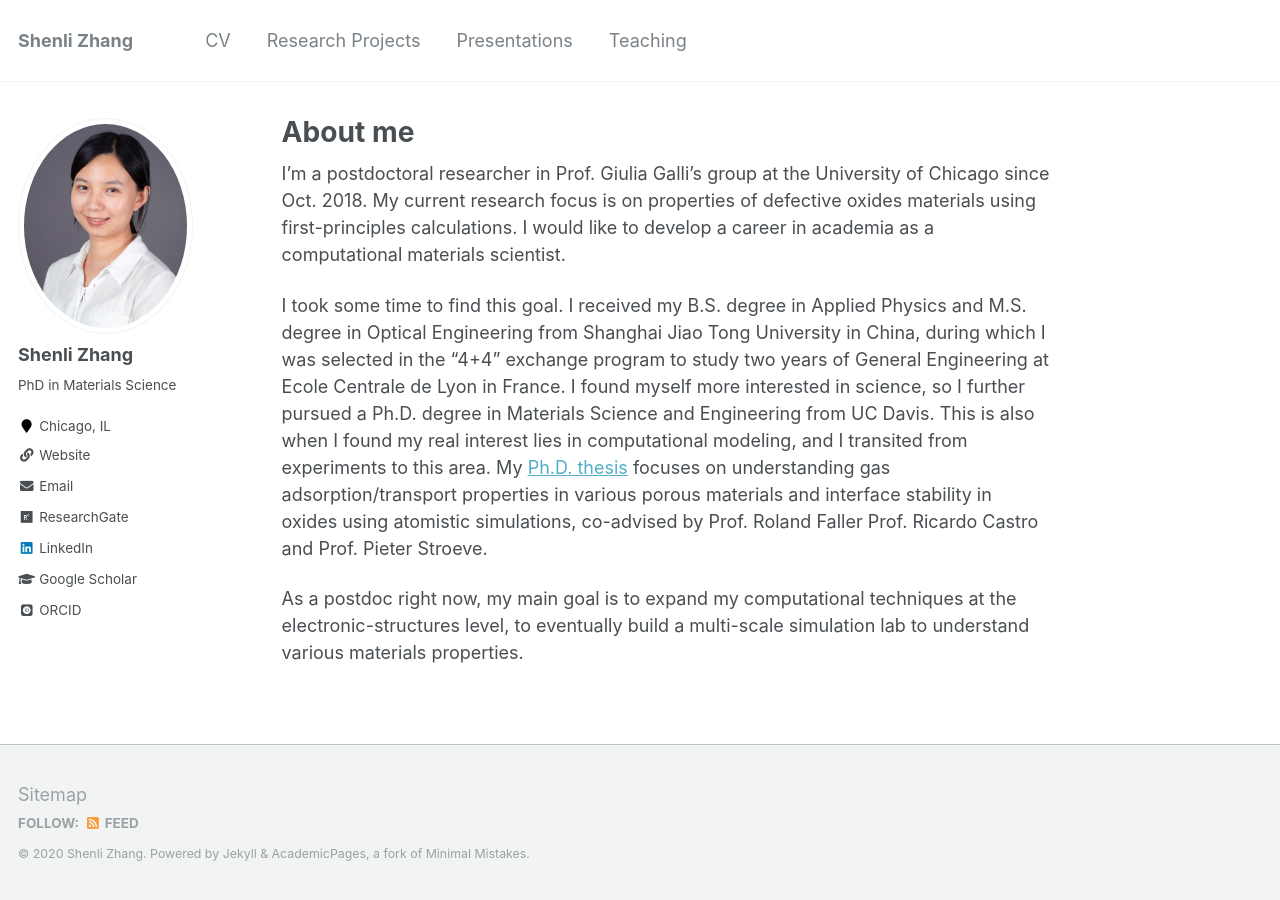
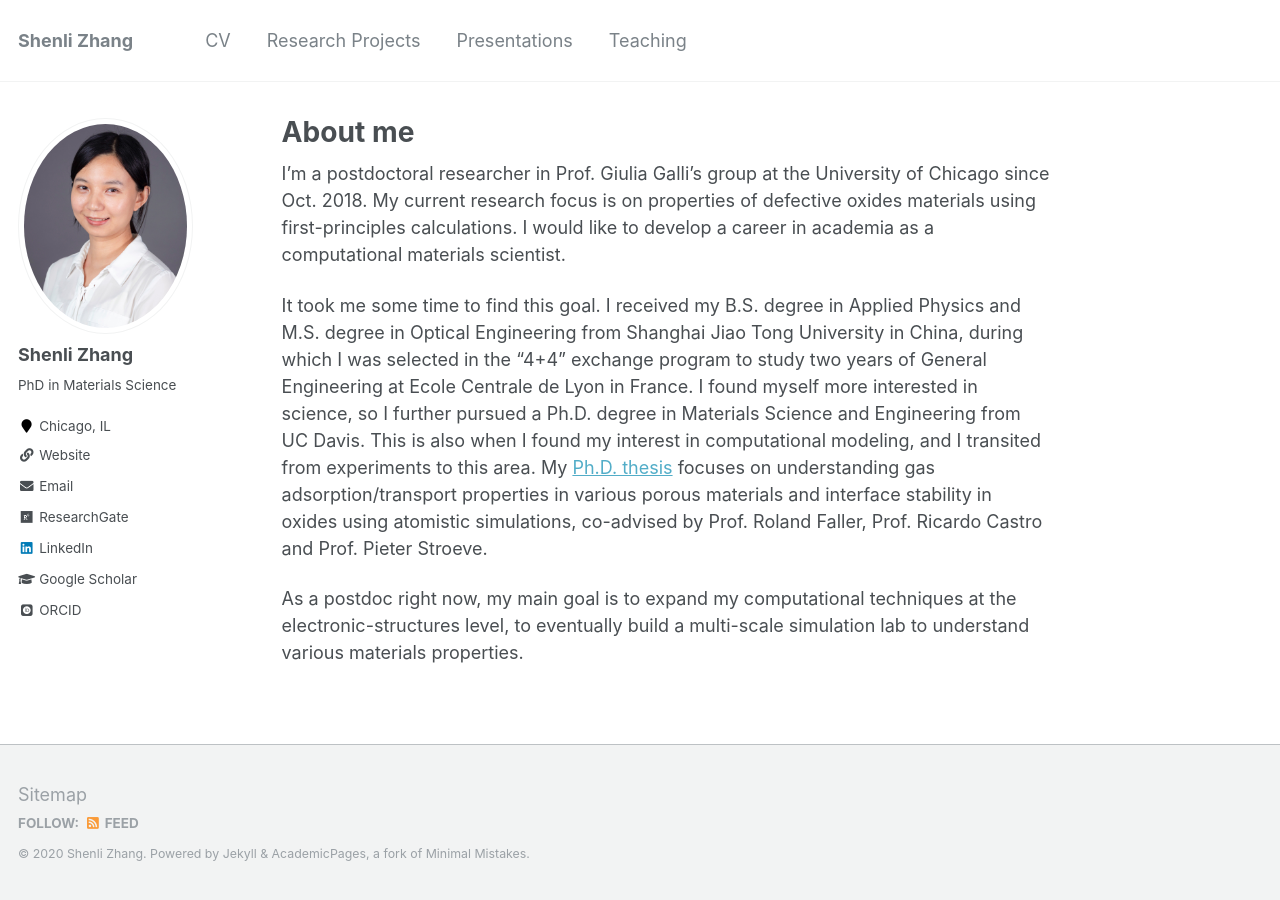
Before and after one commit to shenlizhang/shenlizhang.github.io, a Jekyll site: the page built from _pages/about.md, in a window 1280 px wide. Built offline with Jekyll 4.4.1, drawn with Linux system fonts in a browser that asks for light colours; some web fonts are replaced.

Commit message:
Update about.md

```diff
--- a/_pages/about.md
+++ b/_pages/about.md
@@ -10,6 +10,6 @@
 
 I'm a postdoctoral researcher in Prof. Giulia Galli's group at the University of Chicago since Oct. 2018. My current research focus is on properties of defective oxides materials using first-principles calculations. I would like to develop a career in academia as a computational materials scientist.
 
-I took some time to find this goal. I received my B.S. degree in Applied Physics and M.S. degree in Optical Engineering from Shanghai Jiao Tong University in China, during which I was selected in the "4+4" exchange program to study two years of General Engineering at Ecole Centrale de Lyon in France. I found myself more interested in science, so I further pursued a Ph.D. degree in Materials Science and Engineering from UC Davis. This is also when I found my real interest lies in computational modeling, and I transited from experiments to this area. My [Ph.D. thesis](https://pqdtopen.proquest.com/doc/2133565261.html?FMT=ABS) focuses on understanding gas adsorption/transport properties in various porous materials and interface stability in oxides using atomistic simulations, co-advised by Prof. Roland Faller Prof. Ricardo Castro and Prof. Pieter Stroeve.
+It took me some time to find this goal. I received my B.S. degree in Applied Physics and M.S. degree in Optical Engineering from Shanghai Jiao Tong University in China, during which I was selected in the "4+4" exchange program to study two years of General Engineering at Ecole Centrale de Lyon in France. I found myself more interested in science, so I further pursued a Ph.D. degree in Materials Science and Engineering from UC Davis. This is also when I found my interest in computational modeling, and I transited from experiments to this area. My [Ph.D. thesis](https://pqdtopen.proquest.com/doc/2133565261.html?FMT=ABS) focuses on understanding gas adsorption/transport properties in various porous materials and interface stability in oxides using atomistic simulations, co-advised by Prof. Roland Faller, Prof. Ricardo Castro and Prof. Pieter Stroeve.
 
 As a postdoc right now, my main goal is to expand my computational techniques at the electronic-structures level, to eventually build a multi-scale simulation lab to understand various materials properties.
```
